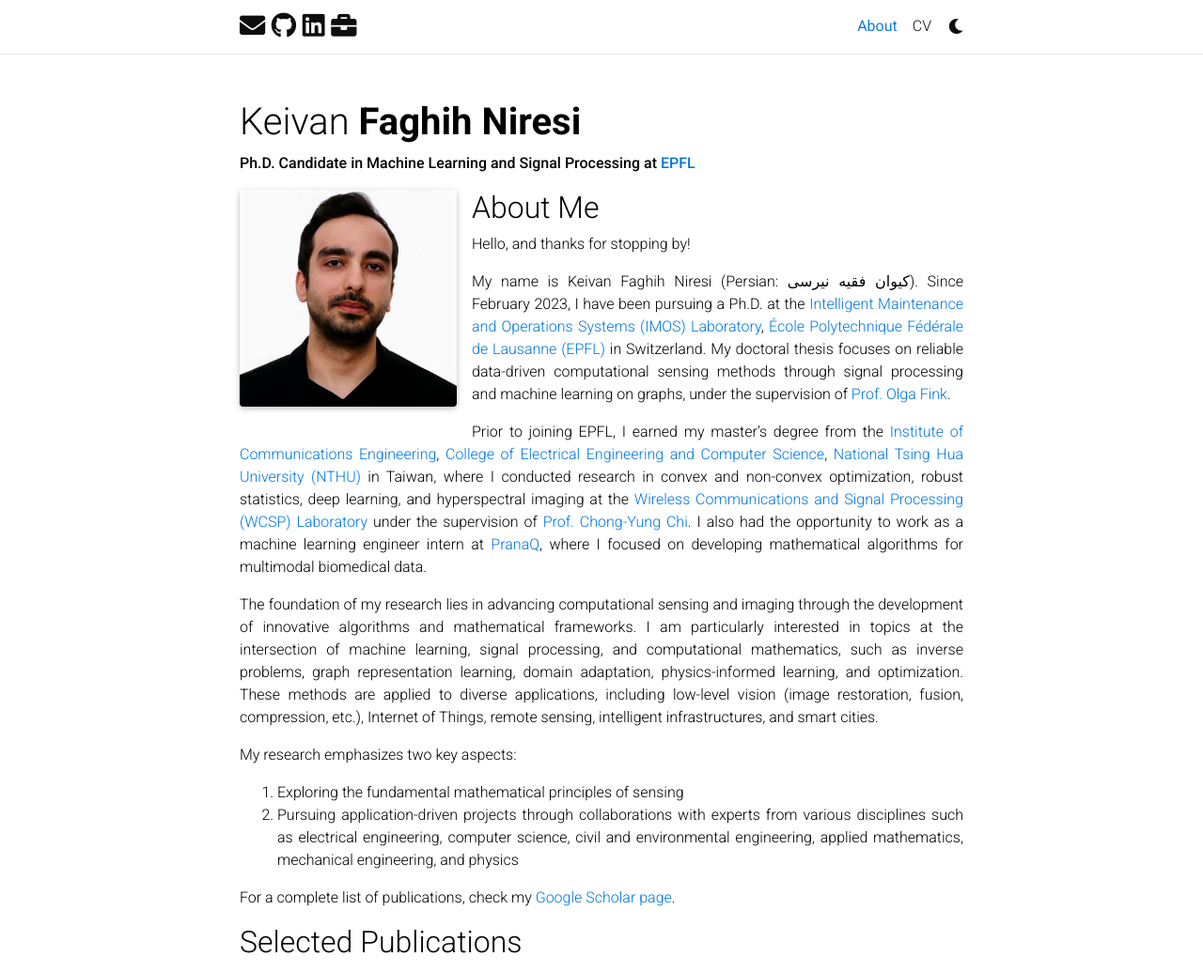
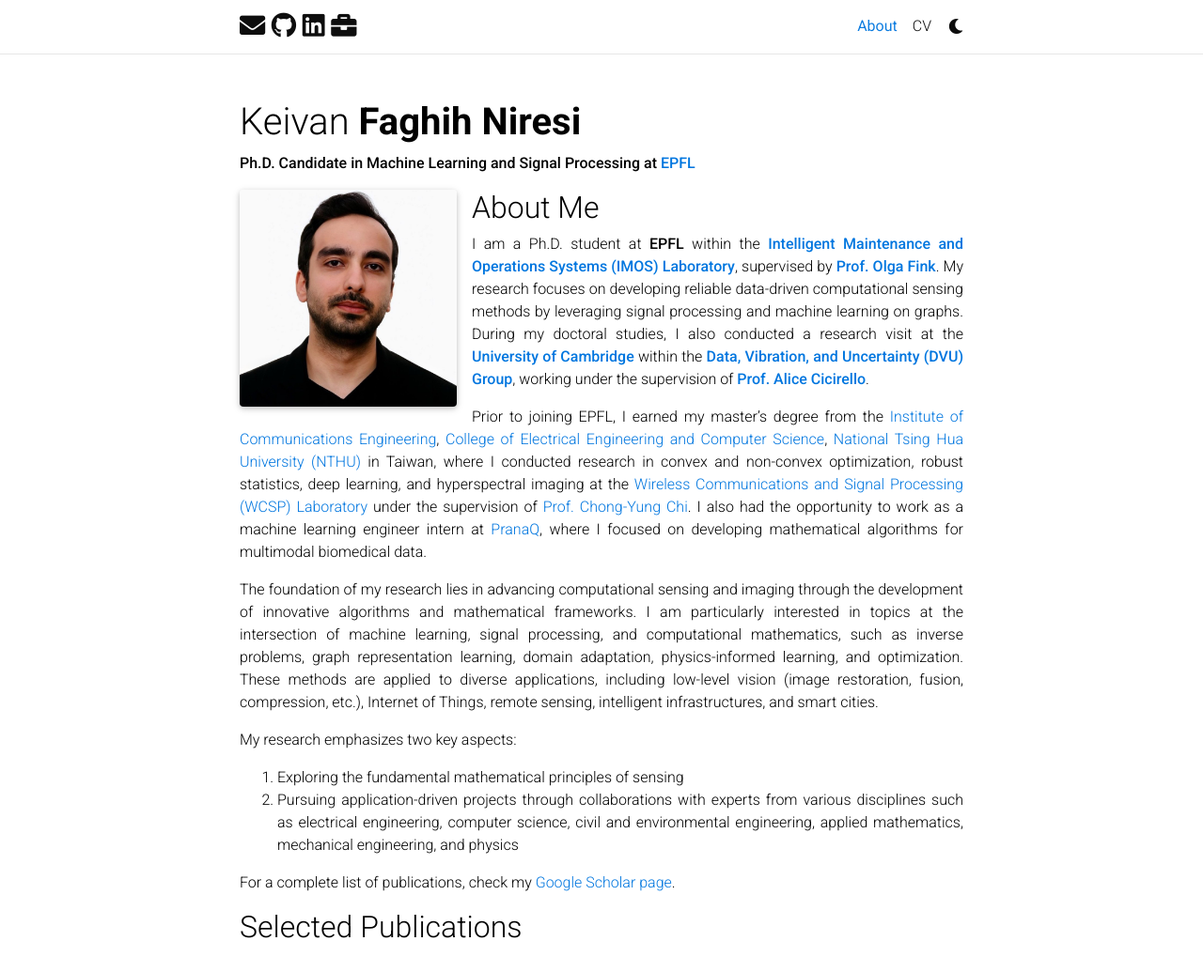
Before and after one commit to Keiv4n/keiv4n.github.io, a Jekyll site: the page built from _pages/about.md, in a window 1280 px wide and 1305 px high, cut to the strip 0-1035 px from the top of the window. Shown: the whole strip at 94% size. Built offline with Jekyll 4.4.1, drawn with Linux system fonts in a browser that asks for light colours; full-size pictures stand in for the smaller copies a plugin makes; comment, search, counter and statistics services are not loaded; a style sheet for code colours, icons or effects is not loaded.

Commit message:
Update about.md

```diff
--- a/_pages/about.md
+++ b/_pages/about.md
@@ -21,9 +21,7 @@ social: false  # includes social icons at the bottom of the page
 
 ## About Me
 
-Hello, and thanks for stopping by!
-
-My name is Keivan Faghih Niresi (Persian: کیوان فقیه نیرسی). Since February 2023, I have been pursuing a Ph.D. at the [Intelligent Maintenance and Operations Systems (IMOS) Laboratory](https://www.epfl.ch/labs/imos/), [École Polytechnique Fédérale de Lausanne (EPFL)](https://www.epfl.ch/en/) in Switzerland. My doctoral thesis focuses on reliable data-driven computational sensing methods through signal processing and machine learning on graphs, under the supervision of [Prof. Olga Fink](https://people.epfl.ch/olga.fink?lang=en).
+I am a Ph.D. student at **EPFL** within the **[Intelligent Maintenance and Operations Systems (IMOS) Laboratory](https://www.epfl.ch/labs/imos/)**, supervised by **[Prof. Olga Fink](https://people.epfl.ch/olga.fink?lang=en)**. My research focuses on developing reliable data-driven computational sensing methods by leveraging signal processing and machine learning on graphs. During my doctoral studies, I also conducted a research visit at the **[University of Cambridge](https://www.cam.ac.uk/)** within the **[Data, Vibration, and Uncertainty (DVU) Group](https://sites.google.com/view/dvugroup/home)**, working under the supervision of **[Prof. Alice Cicirello](https://www.eng.cam.ac.uk/profiles/ac685)**.
 
 Prior to joining EPFL, I earned my master's degree from the [Institute of Communications Engineering](http://www.com.nthu.edu.tw/index.php?Lang=en), [College of Electrical Engineering and Computer Science](https://eecs-en.site.nthu.edu.tw/), [National Tsing Hua University (NTHU)](https://nthu-en.site.nthu.edu.tw/) in Taiwan, where I conducted research in convex and non-convex optimization, robust statistics, deep learning, and hyperspectral imaging at the [Wireless Communications and Signal Processing (WCSP) Laboratory](https://www.ee.nthu.edu.tw/cychi/) under the supervision of [Prof. Chong-Yung Chi](https://scholar.google.com.tw/citations?user=QzDAeT8AAAAJ&hl=en). I also had the opportunity to work as a machine learning engineer intern at [PranaQ](https://pranaq.com/), where I focused on developing mathematical algorithms for multimodal biomedical data.
 
```
